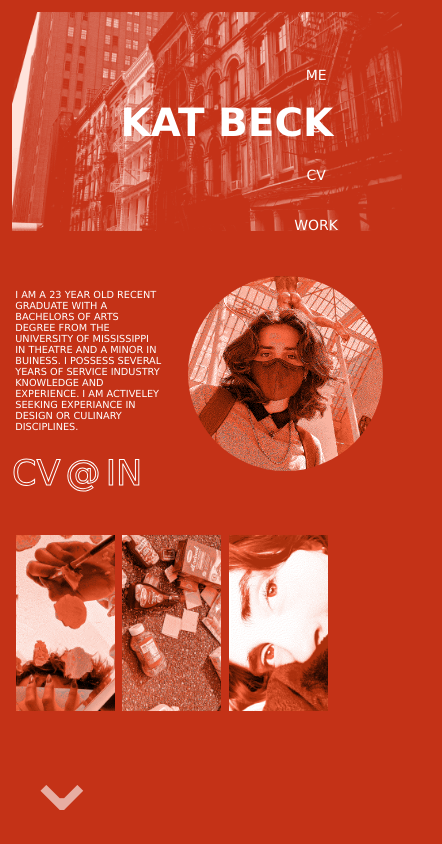
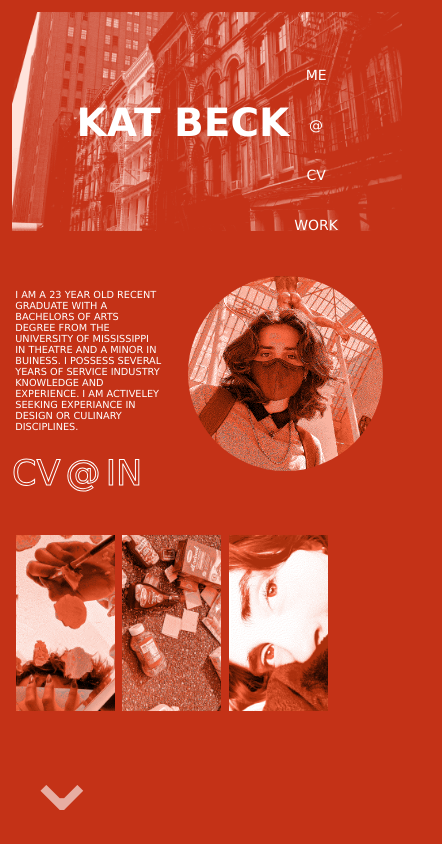
Before and after one commit to jantrkn/ShaneWebsite, a plain HTML site: page index.html in a window 390 px wide. Shown: the whole page, 442 px wide, since content can reach past the window. Drawn offline with Linux system fonts and the light colour scheme.

Commit message:
Update mobile.css

```diff
--- a/mobile.css
+++ b/mobile.css
@@ -1,6 +1,6 @@
 .wrapper{
     display: grid;
-    grid-template-columns: repeat(5, 20vw);
+    grid-template-columns: repeat(4, 20vw);
     grid-template-rows: repeat(9, 20vw);
     grid-column-gap: 10px;
     grid-row-gap: 10px;
@@ -14,7 +14,7 @@ img.city{
     height: auto;
 }
 .name{
-    grid-column: 1/6;
+    grid-column: 1/-1;
     grid-row: 2;
     /* padding-top: 10%; */
     text-align: center;
@@ -68,7 +68,7 @@ ul{
     /* padding-left: 15%; */
 }
 .biopic{
-    grid-column: 3/5;
+    grid-column: 3/4;
     grid-row: 4/7;
     /* padding-top: 40%; */
     /* padding-left: 30%;
```
